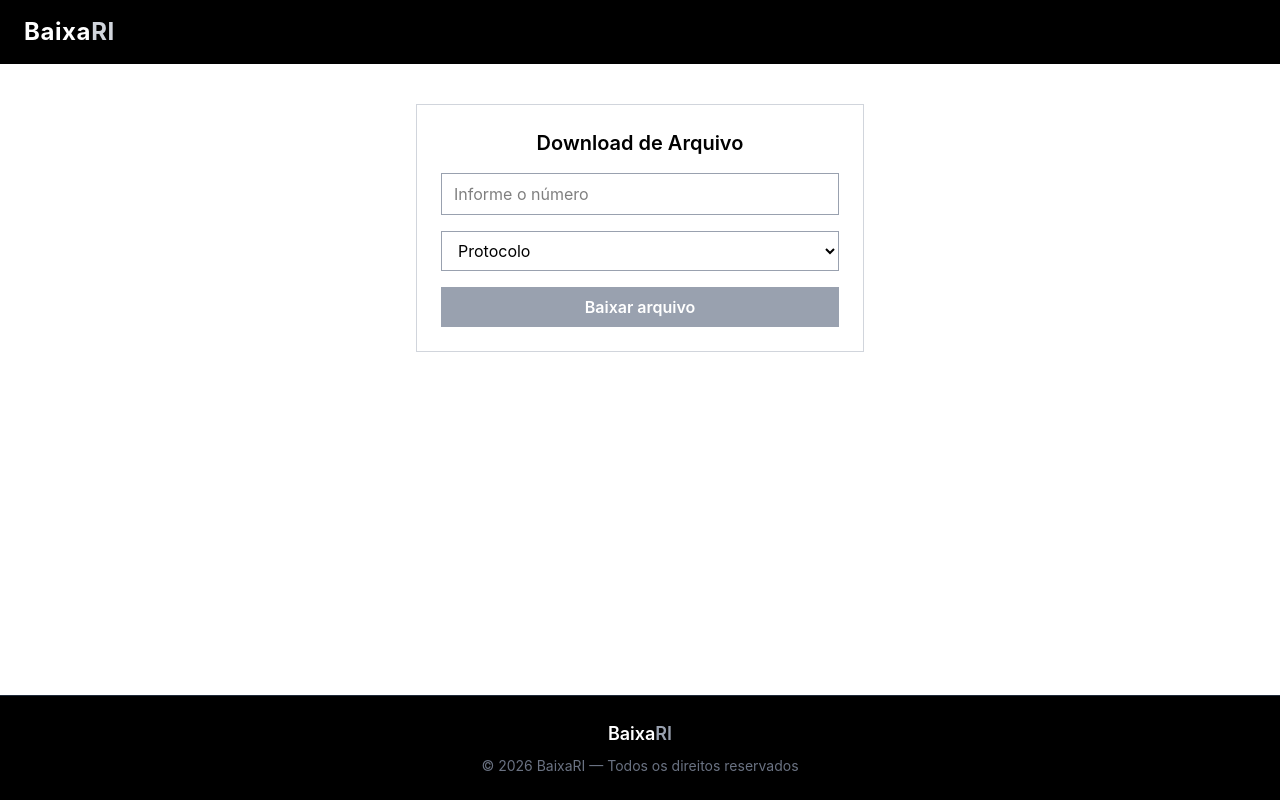
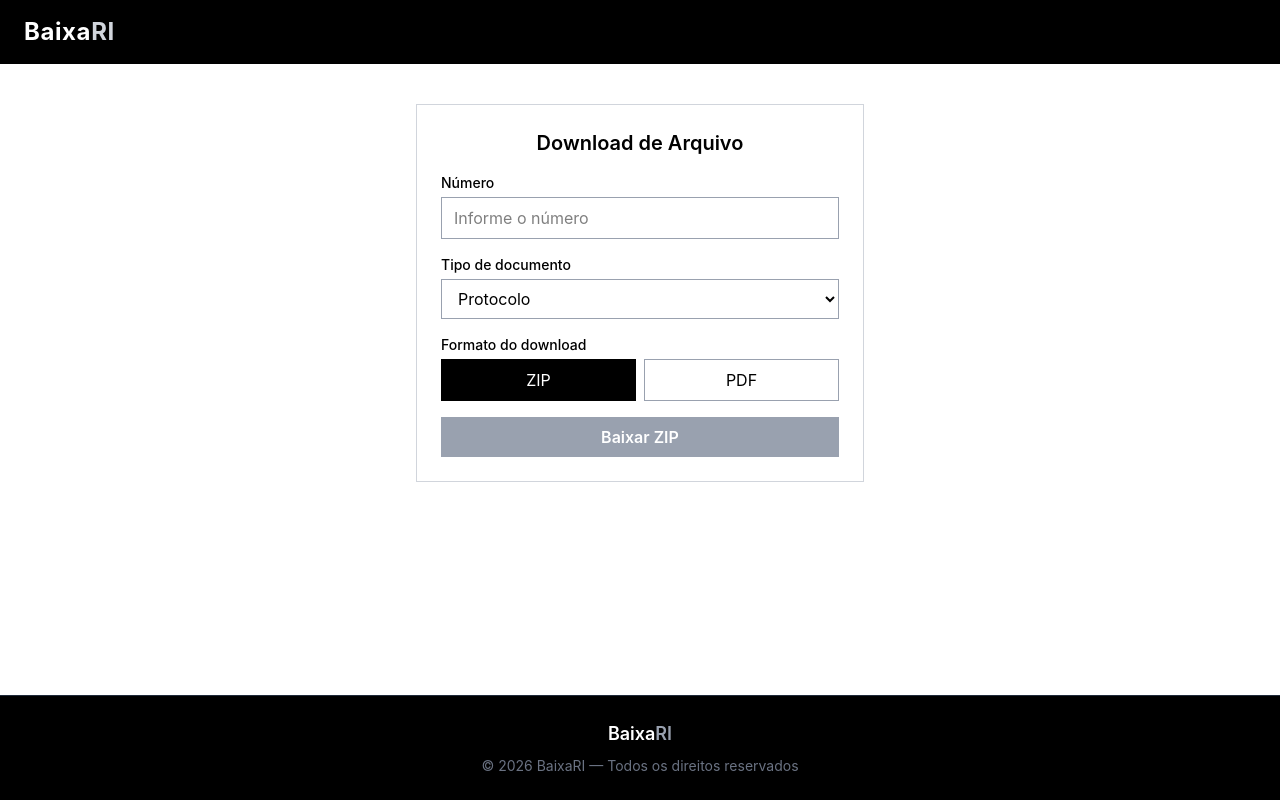
Before and after one commit to marcosfrancomarinho/baixari, a React (Vite) app: page / in a window 1280 px wide. Built offline with nearby package versions, Linux system fonts and the light colour scheme.

Commit message:
feat: adaptar downloads para PDF e ZIP

```diff
--- a/src/componets/DownloadForm.tsx
+++ b/src/componets/DownloadForm.tsx
@@ -2,18 +2,48 @@ import React, { useState } from 'react';
 import { Alert } from './Alert';
 
 type DocumentType = 'protocolo' | 'certidao';
+type DownloadFormat = 'zip' | 'pdf';
 
 const getErrorMessage = async (response: Response): Promise<string> => {
+  const contentType = response.headers.get('content-type') ?? '';
+
+  if (contentType.includes('application/json')) {
     try {
-    const data = await response.json();
-    return data.error || 'Erro ao baixar o arquivo';
+      const data = (await response.json()) as { error?: string; message?: string };
+      return data.error || data.message || 'Erro ao baixar o arquivo';
     } catch {
+      return 'Erro ao baixar o arquivo';
+    }
+  }
+
   return (await response.text()) || 'Erro ao baixar o arquivo';
+};
+
+const getFilename = (
+  response: Response,
+  type: DocumentType,
+  number: string,
+  format: DownloadFormat,
+): string => {
+  const contentDisposition = response.headers.get('content-disposition');
+  const encodedFilename = contentDisposition?.match(/filename\*=UTF-8''([^;]+)/i)?.[1];
+  const plainFilename = contentDisposition?.match(/filename="?([^";]+)"?/i)?.[1];
+  const headerFilename = encodedFilename || plainFilename;
+
+  if (headerFilename) {
+    try {
+      return decodeURIComponent(headerFilename);
+    } catch {
+      return headerFilename;
     }
+  }
+
+  return `${type}-${number}.${format}`;
 };
 
 export const DownloadForm: React.FC = () => {
   const [type, setType] = useState<DocumentType>('protocolo');
+  const [format, setFormat] = useState<DownloadFormat>('zip');
   const [number, setNumber] = useState('');
   const [loading, setLoading] = useState(false);
   const [alert, setAlert] = useState<{ message: string; type: 'error' | 'success' } | null>(null);
@@ -30,11 +60,8 @@ export const DownloadForm: React.FC = () => {
 
     try {
       const baseUrl = import.meta.env.VITE_API_URL || 'http://localhost:3000';
-      const endpoint =
-        type === 'protocolo'
-          ? `${baseUrl}/protocol/${encodeURIComponent(trimmed)}`
-          : `${baseUrl}/certificate/${encodeURIComponent(trimmed)}`;
-
+      const resource = type === 'protocolo' ? 'protocol' : 'certificate';
+      const endpoint = `${baseUrl}/${resource}/${encodeURIComponent(trimmed)}?format=${format}`;
       const response = await fetch(endpoint);
 
       if (!response.ok) {
@@ -42,18 +69,21 @@ export const DownloadForm: React.FC = () => {
       }
 
       const blob = await response.blob();
-      const filename = `${type}-${trimmed}.zip`;
-
+      const filename = getFilename(response, type, trimmed, format);
       const objectUrl = URL.createObjectURL(blob);
       const link = document.createElement('a');
+
       link.href = objectUrl;
       link.download = filename;
       document.body.appendChild(link);
       link.click();
-      document.body.removeChild(link);
+      link.remove();
       setTimeout(() => URL.revokeObjectURL(objectUrl), 10_000);
 
-      setAlert({ message: 'Download iniciado com sucesso', type: 'success' });
+      setAlert({
+        message: `Download em ${format.toUpperCase()} iniciado com sucesso`,
+        type: 'success',
+      });
     } catch (error) {
       setAlert({
         message: error instanceof Error ? error.message : 'Erro ao baixar arquivo',
@@ -64,8 +94,10 @@ export const DownloadForm: React.FC = () => {
     }
   };
 
-  const handleKeyDown = (e: React.KeyboardEvent<HTMLInputElement>) => {
-    if (e.key === 'Enter' && !loading && number.trim()) handleDownload();
+  const handleKeyDown = (event: React.KeyboardEvent<HTMLInputElement>) => {
+    if (event.key === 'Enter' && !loading && number.trim()) {
+      void handleDownload();
+    }
   };
 
   return (
@@ -75,34 +107,68 @@ export const DownloadForm: React.FC = () => {
 
         {alert && <Alert message={alert.message} type={alert.type} onClose={() => setAlert(null)} />}
 
+        <label className='flex flex-col gap-1'>
+          <span className='text-sm font-medium'>Número</span>
           <input
             type='text'
             placeholder='Informe o número'
             value={number}
-          onChange={(e) => setNumber(e.target.value)}
+            onChange={(event) => setNumber(event.target.value)}
             onKeyDown={handleKeyDown}
             disabled={loading}
             className='border border-gray-400 px-3 py-2 disabled:bg-gray-100 disabled:cursor-not-allowed'
           />
+        </label>
 
+        <label className='flex flex-col gap-1'>
+          <span className='text-sm font-medium'>Tipo de documento</span>
           <select
             value={type}
-          onChange={(e) => setType(e.target.value as DocumentType)}
+            onChange={(event) => setType(event.target.value as DocumentType)}
             disabled={loading}
             className='border border-gray-400 px-3 py-2 disabled:bg-gray-100 disabled:cursor-not-allowed'
           >
             <option value='protocolo'>Protocolo</option>
             <option value='certidao'>Certidão</option>
           </select>
+        </label>
+
+        <fieldset className='flex flex-col gap-2' disabled={loading}>
+          <legend className='text-sm font-medium mb-1'>Formato do download</legend>
+          <div className='grid grid-cols-2 gap-2'>
+            {(['zip', 'pdf'] as const).map((option) => (
+              <label
+                key={option}
+                className={`border px-3 py-2 text-center cursor-pointer transition-colors ${
+                  format === option
+                    ? 'border-black bg-black text-white'
+                    : 'border-gray-400 bg-white text-black'
+                } ${loading ? 'cursor-not-allowed opacity-60' : ''}`}
+              >
+                <input
+                  type='radio'
+                  name='format'
+                  value={option}
+                  checked={format === option}
+                  onChange={() => setFormat(option)}
+                  className='sr-only'
+                />
+                {option.toUpperCase()}
+              </label>
+            ))}
+          </div>
+        </fieldset>
 
         <button
-          onClick={handleDownload}
+          onClick={() => void handleDownload()}
           disabled={!number.trim() || loading}
           className='bg-black text-white py-2 font-semibold disabled:bg-gray-400 disabled:cursor-not-allowed transition-colors flex items-center justify-center gap-2'
         >
-          {loading && <span className='w-4 h-4 border-2 border-white border-t-transparent rounded-full animate-spin' />}
+          {loading && (
+            <span className='w-4 h-4 border-2 border-white border-t-transparent rounded-full animate-spin' />
+          )}
 
-          {loading ? 'Baixando...' : 'Baixar arquivo'}
+          {loading ? 'Baixando...' : `Baixar ${format.toUpperCase()}`}
         </button>
       </div>
     </div>
```
Lines whose indentation alone changed are shown as unchanged.
